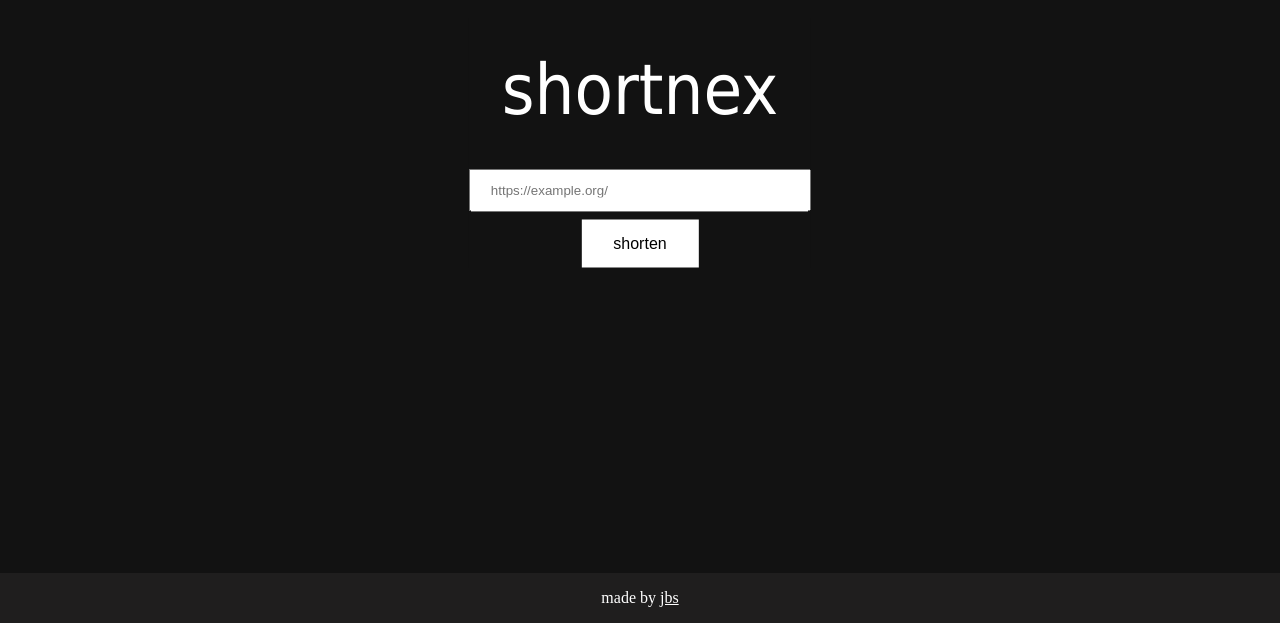
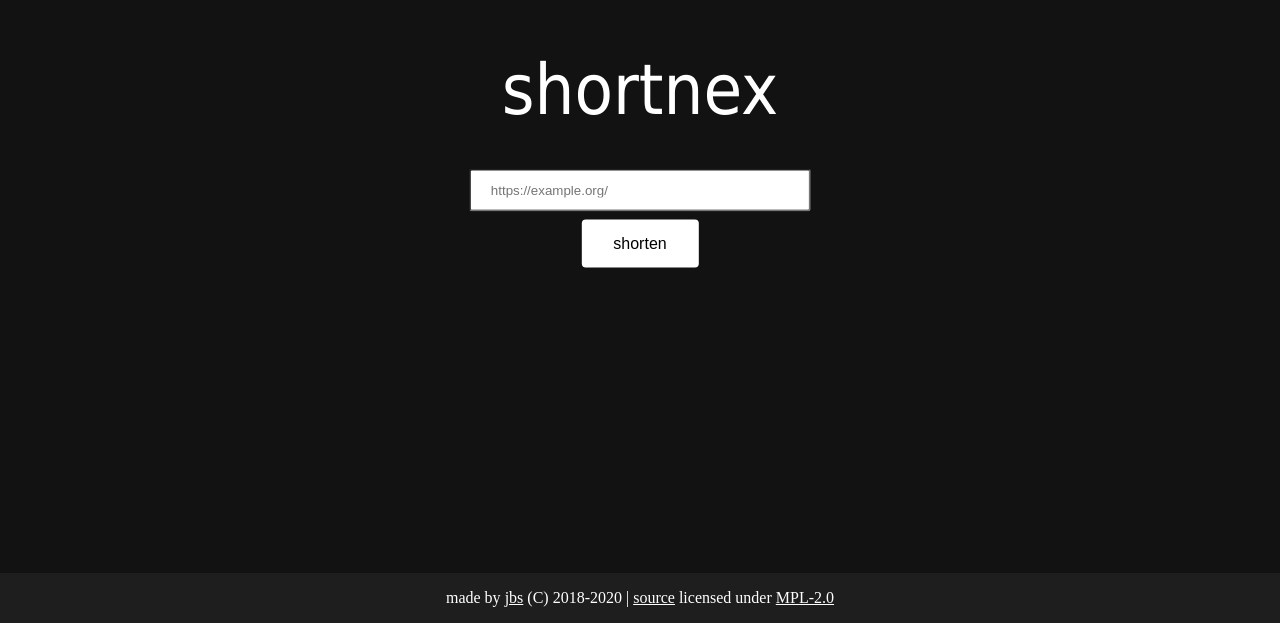
Before and after one commit to lordjbs/shortnex, a plain HTML site: page templates/index.html in a window 1280 px wide. Shown: the part 177-800 px from the top of the page. Drawn offline with nearby package versions, Linux system fonts and the light colour scheme.

Commit message:
god bless

```diff
--- a/static/style.css
+++ b/static/style.css
@@ -33,6 +33,7 @@ input {
     padding: 12px 20px;
     margin: 8px 0;
     box-sizing: border-box;
+    border-radius: 3px;
 }
 
 .button {
@@ -45,6 +46,7 @@ input {
     display: inline-block;
     font-size: 16px;
     transition-duration: 0.4s;
+    border-radius: 4px;
 }
 
 .button:hover {
--- a/templates/index.html
+++ b/templates/index.html
@@ -16,7 +16,7 @@
     <button class="button" onclick="shorten()">shorten</button>
 </div>
 <footer class="footer">
-    <p>made by <a class="link" href="https://github.com/lordjbs">jbs</a></p>
+    <p>made by <a class="link" href="https://keybase.io">jbs</a> (C) 2018-2020 | <a class="link" href="https://owo.codes/jbs/shortnex">source</a> licensed under <a class="link" href="https://www.mozilla.org/en-US/MPL/2.0/">MPL-2.0</a></p>
 </footer>
 <script src="/static/main.js"></script>
 </body>
```
Also changed, not shown: README.md.
